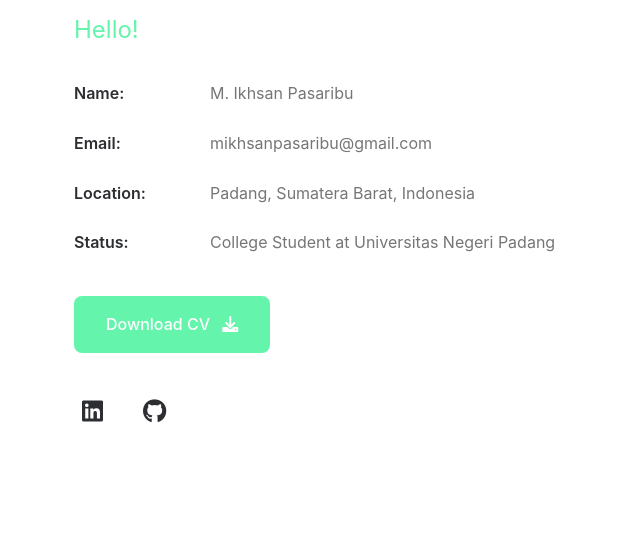
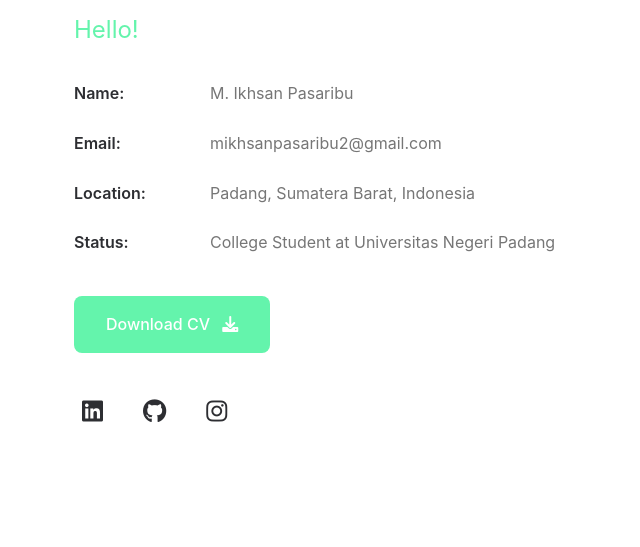
Before and after one commit to MIkhsanPasaribu/pbiportofolioikhsan, a plain HTML site: page index.html in a window 1280 px wide. Shown: the part 1005-1552 px from the top of the page, 598-1238 px from the left. Drawn offline with nearby package versions, Linux system fonts and the light colour scheme.

Commit message:
Update contact information and add Instagram social link

```diff
--- a/index.html
+++ b/index.html
@@ -75,7 +75,7 @@
                     </div>
                     <div class="info-item">
                         <strong>Email:</strong>
-                        <span>mikhsanpasaribu@gmail.com</span>
+                        <span>mikhsanpasaribu2@gmail.com</span>
                     </div>
                     <div class="info-item">
                         <strong>Location:</strong>
@@ -97,6 +97,9 @@
                     </a>
                     <a href="https://github.com/MIkhsanPasaribu" target="_blank" rel="noopener noreferrer">
                         <i class="fab fa-github"></i>
+                    </a>
+                    <a href="https://www.instagram.com/m.ikhsanp1/" target="_blank" rel="noopener noreferrer">
+                        <i class="fab fa-instagram"></i>
                     </a>
                 </div>
             </div>
@@ -206,7 +209,7 @@
                 <div class="contact-item">
                     <i class="fas fa-envelope"></i>
                     <h3>Email</h3>
-                    <p>mikhsanpasaribu@gmail.com</p>
+                    <p>mikhsanpasaribu2@gmail.com</p>
                 </div>
                 <div class="contact-item">
                     <i class="fas fa-phone"></i>
@@ -243,6 +246,7 @@
             <div class="social-links">
                 <a href="https://www.linkedin.com/in/mikhsanpasaribu/"><i class="fab fa-linkedin"></i></a>
                 <a href="https://github.com/MIkhsanPasaribu"><i class="fab fa-github"></i></a>
+                <a href="https://www.instagram.com/m.ikhsanp1/"><i class="fab fa-instagram"></i></a>
             </div>
         </div>
     </footer>
```
